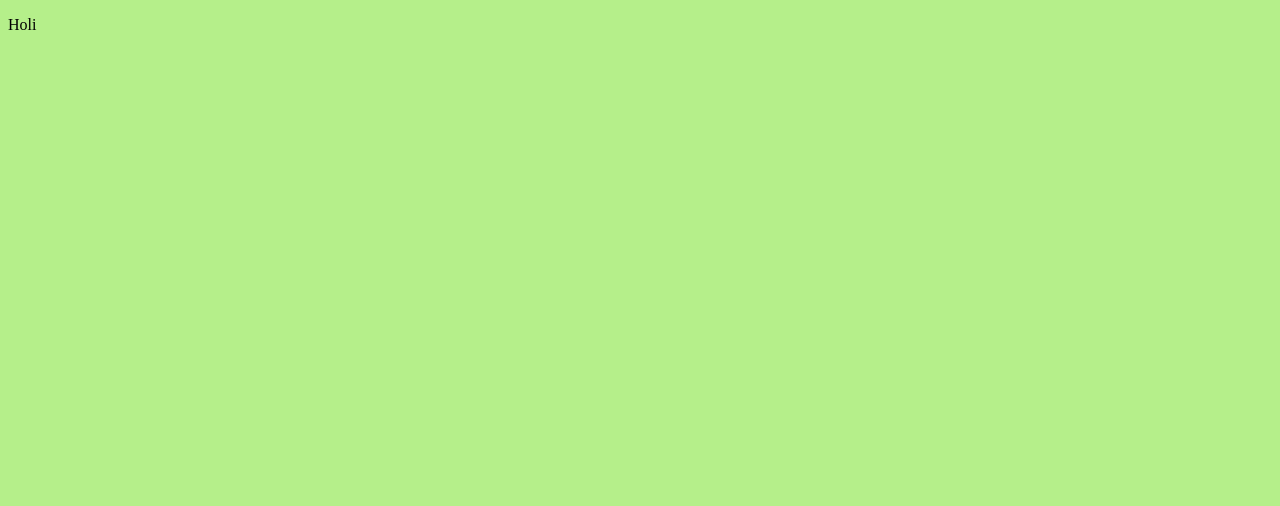
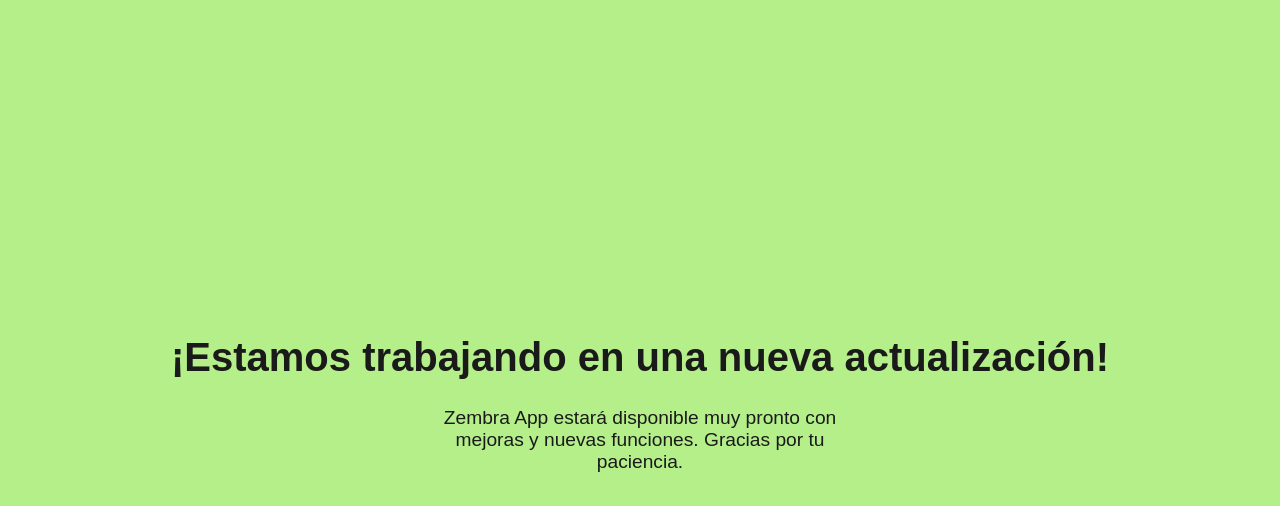
Before and after one commit to zembraapp/zembraapp.github.io, a plain HTML site: page index.html in a window 1280 px wide. Drawn offline with Linux system fonts and the light colour scheme.

Commit message:
ADD: Se agrega template

```diff
--- a/index.html
+++ b/index.html
@@ -1,16 +1,37 @@
 <!DOCTYPE html>
-<html lang="en">
+<html lang="es">
 <head>
-  <meta charset="UTF-8">
-  <meta name="viewport" content="width=device-width, initial-scale=1.0">
-  <title>Zembra</title>
-  <link rel="stylesheet" href="global.css">
+  <meta charset="UTF-8" />
+  <meta name="viewport" content="width=device-width, initial-scale=1.0" />
+  <title>Zembra App - En mantenimiento</title>
+  <style>
+    body {
+      margin: 0;
+      padding: 0;
+      background-color: #B5EF8A;
+      font-family: Arial, sans-serif;
+      color: #1a1a1a;
+      display: flex;
+      flex-direction: column;
+      align-items: center;
+      justify-content: center;
+      height: 100vh;
+      text-align: center;
+    }
+
+    h1 {
+      font-size: 2.5rem;
+      margin-bottom: 0.5rem;
+    }
+
+    p {
+      font-size: 1.2rem;
+      max-width: 400px;
+    }
+  </style>
 </head>
 <body>
-  <div>
-    <P>
-      Holi
-    </P>
-  </div>
+  <h1>¡Estamos trabajando en una nueva actualización!</h1>
+  <p>Zembra App estará disponible muy pronto con mejoras y nuevas funciones. Gracias por tu paciencia.</p>
 </body>
 </html>
```
